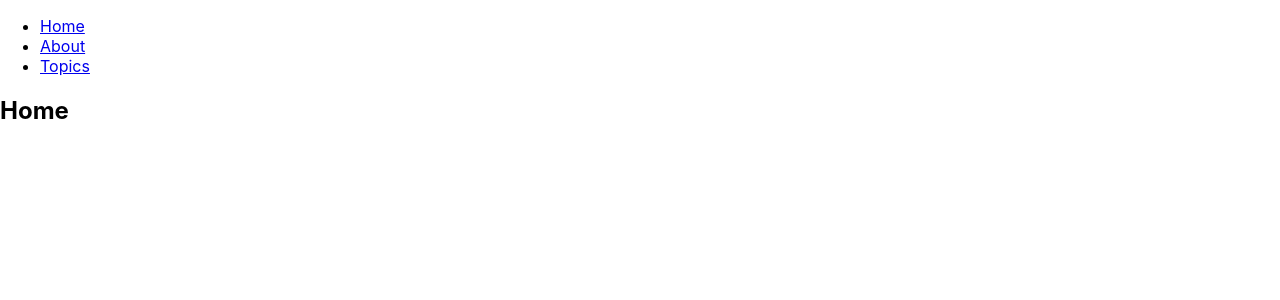
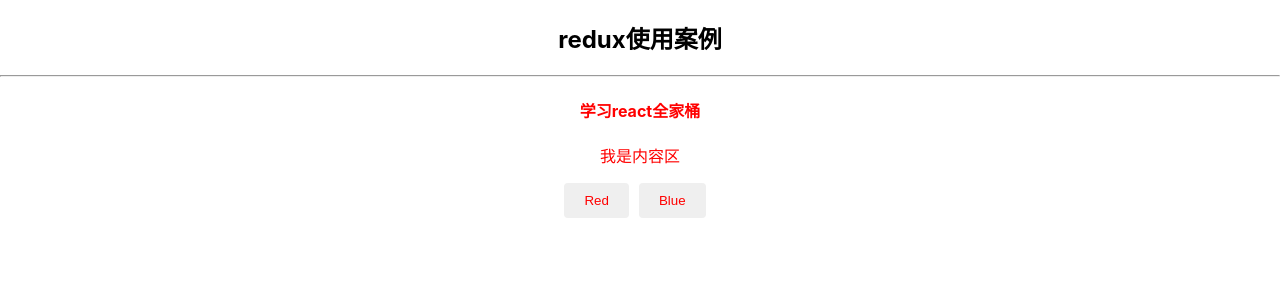
Before and after one commit to Believel/react-study, a React (Create React App) app: page / in a window 1280 px wide. Shown: the top 300 px of the page. Built offline with nearby package versions, Linux system fonts and the light colour scheme.

Commit message:
redux react-redux

```diff
--- a/package.json
+++ b/package.json
@@ -7,8 +7,10 @@
     "prop-types": "^15.7.2",
     "react": "^16.9.0",
     "react-dom": "^16.9.0",
+    "react-redux": "^7.1.1",
     "react-router-dom": "^5.0.1",
-    "react-scripts": "3.1.0"
+    "react-scripts": "3.1.0",
+    "redux": "^4.0.4"
   },
   "scripts": {
     "start": "react-scripts start",
--- a/src/index.js
+++ b/src/index.js
@@ -1,12 +1,19 @@
 import React from 'react';
 import ReactDOM from 'react-dom';
 import './index.css';
-import App from './App';
+// import App from './App';
 import * as serviceWorker from './serviceWorker';
-import Router from './router/router';
-import AppRouter from './router-demo';
+// import Router from './router/router';
+// import AppRouter from './router-demo';
+import { Provider } from 'react-redux';
+import { store } from './redux-demo/store/createStore';
+import App from './redux-demo/pages';
 
-ReactDOM.render(<AppRouter />, document.getElementById('root'));
+ReactDOM.render(
+  <Provider store={store}>
+    <App />
+  </Provider>
+  , document.getElementById('root'));
 
 // If you want your app to work offline and load faster, you can change
 // unregister() to register() below. Note this comes with some pitfalls.
--- /dev/null
+++ b/src/redux-demo/component/Content.js
@@ -0,0 +1,27 @@
+import React, { Component } from 'react';
+import Theme from './Theme';
+import { connect } from 'react-redux';
+class Content extends Component {
+  render() {
+    return (
+      <div>
+        <p style={{color: this.props.themeColor}}>我是内容区</p>
+        <Theme {...this.props}/>
+      </div>
+    );
+  }
+}
+
+const mapStateToProps = (state, ownProps) => {
+  return {
+    themeColor: state.themeColor
+  }
+}
+const mapDispatchToProps = (dispatch, ownProps) => {
+  return {
+    handleColor: (color) => {
+      dispatch({ type: 'CHANGE_COLOR', themeColor: color})
+    }
+  }
+}
+export default connect(mapStateToProps, mapDispatchToProps)(Content);
--- /dev/null
+++ b/src/redux-demo/component/Header.js
@@ -0,0 +1,20 @@
+import React, { Component } from 'react';
+import { connect} from 'react-redux';
+
+class Header extends Component {
+
+  render() {
+    return (
+      <div>
+        <h4 style={{color: this.props.themeColor}}>学习react全家桶</h4>
+      </div>
+    );
+  }
+}
+const mapStateToProps = (state, ownProps) => {
+  return {
+    themeColor: state.themeColor
+  }
+}
+
+export default connect(mapStateToProps)(Header);
--- /dev/null
+++ b/src/redux-demo/component/Theme.js
@@ -0,0 +1,25 @@
+import React, { Component } from 'react';
+
+class Theme extends Component {
+  constructor(props) {
+    super(props)
+  }
+  handleSwitchColor(color){
+    if (this.props.handleColor) {
+      this.props.handleColor(color)
+    }
+  }
+  componentDidMount() {
+    console.log(this.props)
+  }
+  render() {
+    return (
+      <div>
+        <button className="btn" onClick={this.handleSwitchColor.bind(this, 'red')} style={{ color: this.props.themeColor }}>Red</button>
+        <button className="btn" onClick={this.handleSwitchColor.bind(this, 'blue')} style={{ color: this.props.themeColor }}>Blue</button>
+      </div>
+    );
+  }
+}
+
+export default Theme;
--- /dev/null
+++ b/src/redux-demo/pages/index.js
@@ -0,0 +1,19 @@
+import React, { Component } from 'react';
+import '../style/index.css';
+import Header from '../component/Header';
+import Content from '../component/Content';
+
+class App extends Component {
+  render() {
+    return (
+      <div className="myApp">
+        <h2>redux使用案例</h2>
+        <hr/>
+        <Header/>
+        <Content/>
+      </div>
+    );
+  }
+}
+
+export default App;
--- /dev/null
+++ b/src/redux-demo/store/createStore.js
@@ -0,0 +1,4 @@
+import { createStore } from 'redux';
+import { themeReducer } from './rootReducer';
+
+export const store =  createStore(themeReducer)
--- /dev/null
+++ b/src/redux-demo/store/rootReducer.js
@@ -0,0 +1,10 @@
+export const themeReducer = (state, action) => {
+  if(!state)
+    return { themeColor: 'red'}
+  switch (action.type) {
+    case 'CHANGE_COLOR':
+      return { ...state, themeColor: action.themeColor }
+    default:
+      return state
+  }
+}
--- /dev/null
+++ b/src/redux-demo/style/index.css
@@ -0,0 +1,10 @@
+.myApp {
+  text-align: center;
+}
+.btn {
+  border-width: 0;
+  padding: 10px 20px;
+  margin-right: 10px;
+  border-radius: 4px;
+  outline: none;
+}
```
